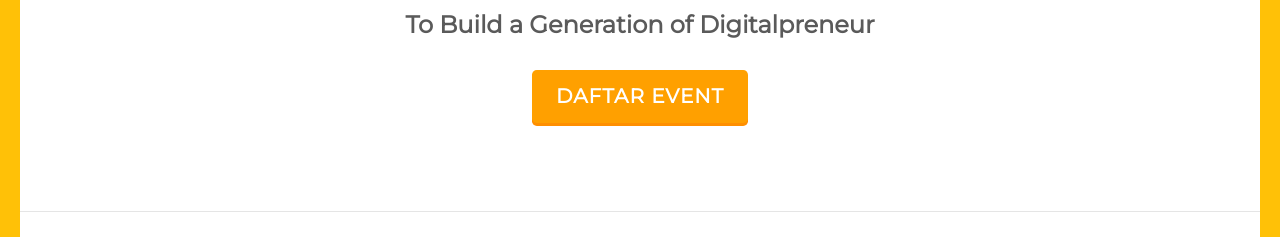
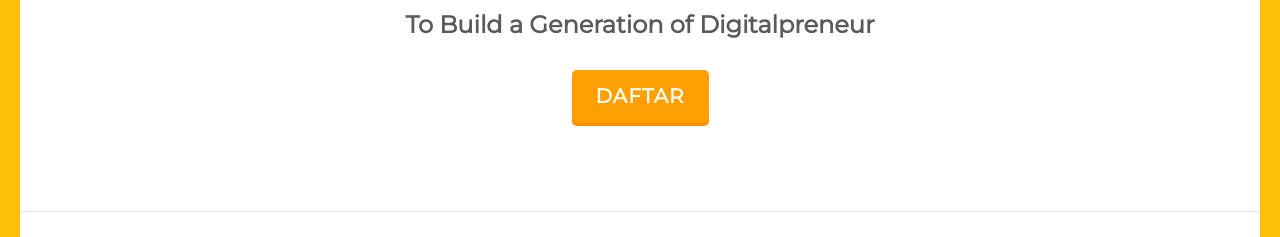
Before and after one commit to kitikirana/codingsmartschool.id, a plain HTML site: page index.html in a window 1280 px wide. Shown: the part 357-594 px from the top of the page. Drawn offline with nearby package versions, Linux system fonts and the light colour scheme; a script that the page names is missing.

Commit message:
Change button label

```diff
--- a/index.html
+++ b/index.html
@@ -47,7 +47,8 @@
    <img src="img/logo.png" alt="Coding Smart School" heigth="600" style="width:60%">
    <br><br>
 	 <h4><strong>To Build a Generation of Digitalpreneur</strong></h4><br>
-   <a class="btn btn-primary raised btn-lg" href="https://www.eventbrite.com/e/temu-komunitas-calon-programmer-muda-tickets-29555717948" role="button" style="text-transform:uppercase" target="_blank">DAFTAR EVENT</a>
+   <!-- <a class="btn btn-primary raised btn-lg" href="https://www.eventbrite.com/e/temu-komunitas-calon-programmer-muda-tickets-29555717948" role="button" style="text-transform:uppercase" target="_blank">DAFTAR EVENT</a> -->
+   <a class="btn btn-primary raised btn-lg" href="https://www.eventbrite.com/e/temu-komunitas-calon-programmer-muda-tickets-29555717948" role="button" style="text-transform:uppercase" target="_blank">DAFTAR</a>
 
 <!--
    	<h5>
```
